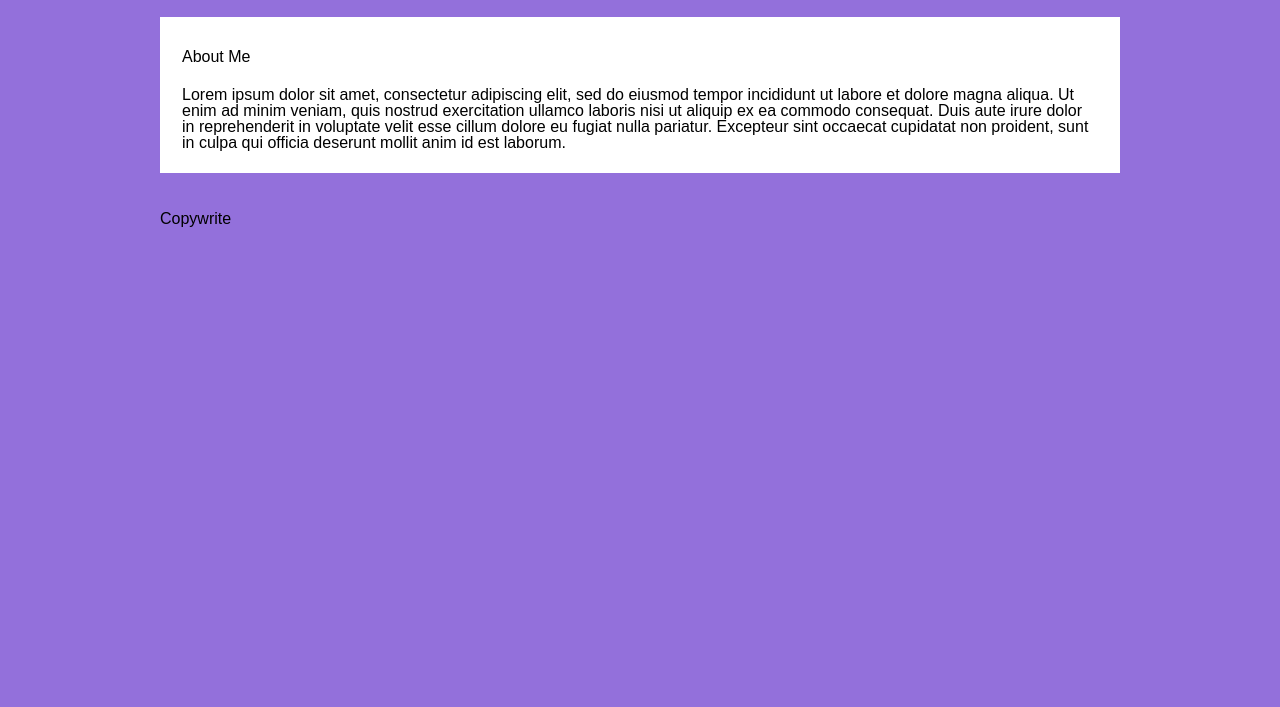
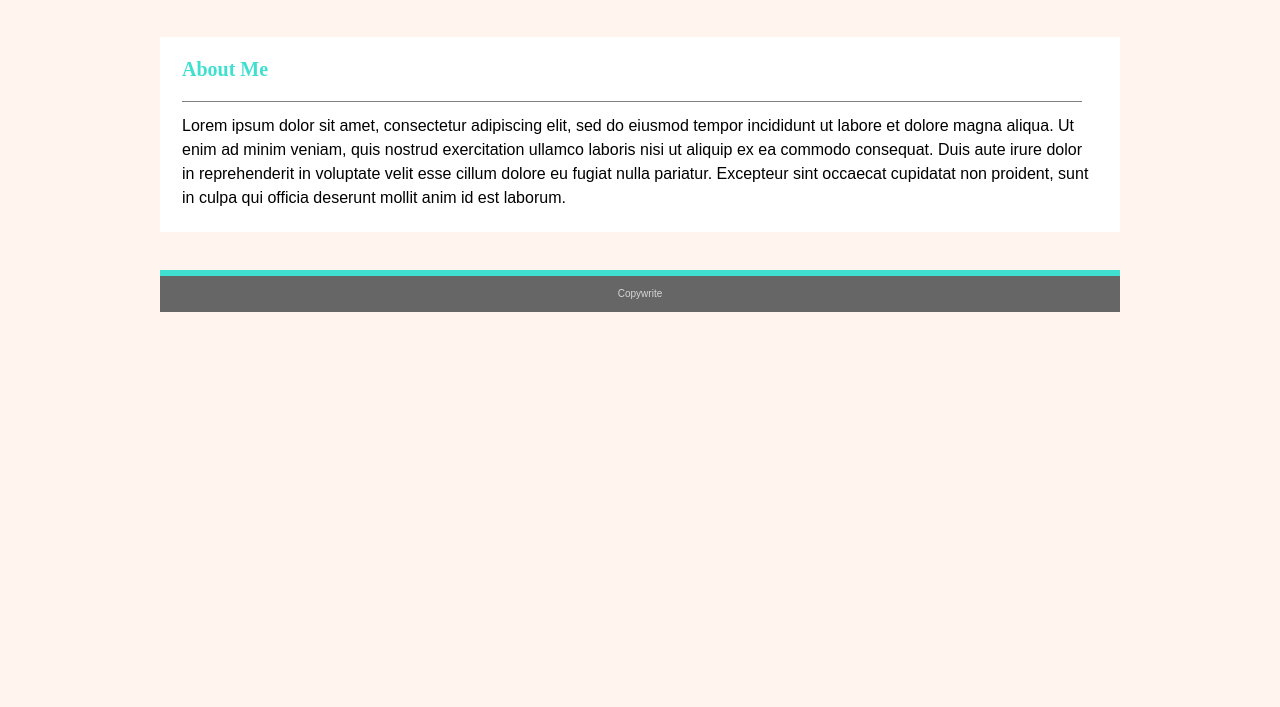
Before and after one commit to Gamlilorien/basic-portfolio, a plain HTML site: page index.html in a window 1280 px wide. Shown: the part 93-800 px from the top of the page. Drawn offline with Linux system fonts and the light colour scheme.

Commit message:
css layout blocks and styles

```diff
--- a/assets/css/style.css
+++ b/assets/css/style.css
@@ -54,14 +54,14 @@ table {
 /* default attributes for all elements */
 body {
     font-family: sans-serif;
-    background-image: url ("assets/images/paper-background.jpg");
-    background-color: mediumpurple;
+    background-color: seashell;
 }
 
 nav {
     background-color: white;
     border: 2px solid gray;
     margin-top: 22px;
+    line-height: 36px;
 }
 
 #logo {
@@ -71,11 +71,37 @@ nav {
     padding: 15px;
 }
 
-.heading {
+/* Use times for all heading fonts */
+
+h1, h2, h3 {
+    font-family: 'Times New Roman', Times, serif;
+}
+
+h1 {
+    font-size: 24px;
+}
+
+h2 {
+    font-size: 20px;
     display: inline-block;
     clear: both;
     padding-top: 22px;
     padding-bottom: 22px;
+    border-bottom: 1px solid gray;
+}
+
+p {
+    font-size: 16px;
+    line-height: 24px;
+    padding-top: 12px;
+}
+
+.title {
+    color: turquoise;
+    font-weight: bold;
+    width: 900px;
+    margin: auto;
+
 }
 
 /* Navigation Menu */
@@ -115,5 +141,15 @@ section {
     background-color: white;
     /* TRBL */
     margin: 38px 0px 38px 0px;
-    padding: 10px 22px 22px 22px;
+    padding: 0px 22px 22px 22px;
 }
+
+footer {
+    text-align: center;
+    color: #D6D6D6;
+    font-size: 10px;
+    background-color: #666666;
+    border-top: 6px solid turquoise;
+    margin-top: 22px;
+    line-height: 36px;
+}
--- a/index.html
+++ b/index.html
@@ -21,7 +21,7 @@
 
 <div>
 <section>
-    <h3 class="heading">About Me</h3>
+    <h2 class="title">About Me</h2>
     <p>
         Lorem ipsum dolor sit amet, consectetur adipiscing elit, sed do eiusmod tempor incididunt ut labore et dolore magna aliqua. Ut enim ad minim veniam, quis nostrud exercitation ullamco laboris nisi ut aliquip ex ea commodo consequat. Duis aute irure dolor in reprehenderit in voluptate velit esse cillum dolore eu fugiat nulla pariatur. Excepteur sint occaecat cupidatat non proident, sunt in culpa qui officia deserunt mollit anim id est laborum.
     </p>
```
